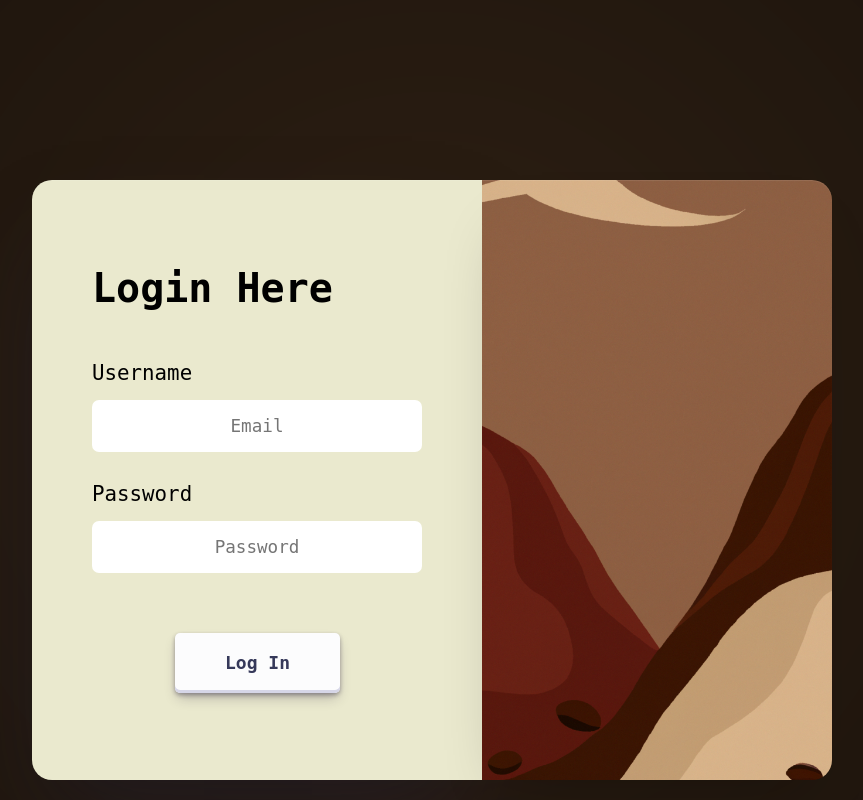
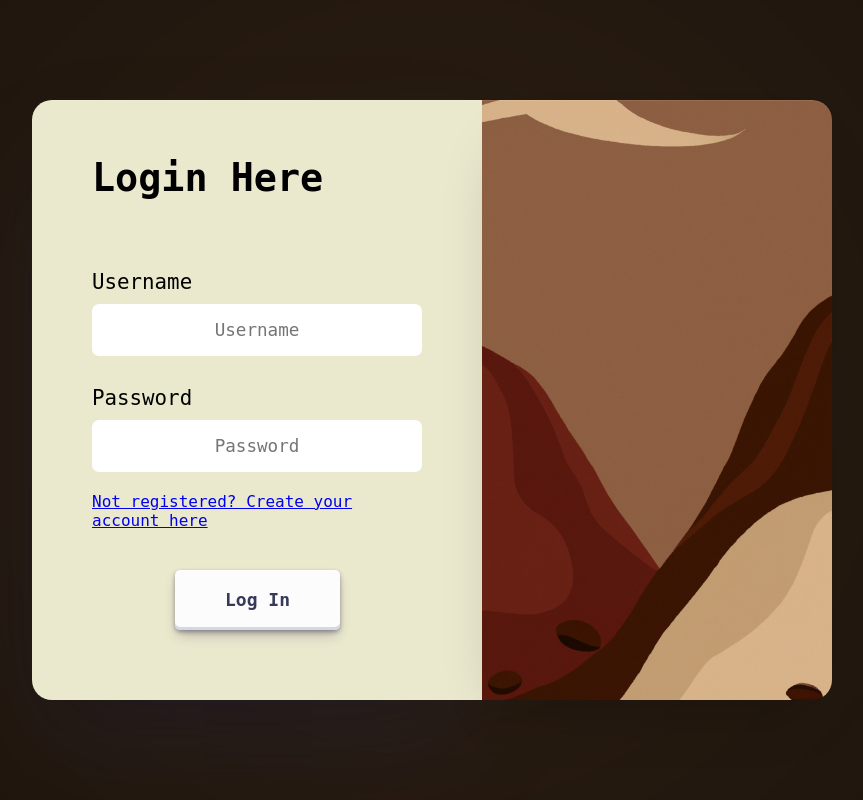
Before and after one commit to L1nk01/Login, a PHP site: page / in a window 1280 px wide. Shown: the whole page, without its empty margins (208-1071 px from the left). Run offline with PHP 8.4, Linux system fonts and the light colour scheme.

Commit message:
project finished, sorry

```diff
--- /dev/null
+++ b/includes/Connection.php
@@ -0,0 +1,43 @@
+<?php
+
+class Connection
+{
+  private $config = [
+    'host' => 'localhost',
+    'dbname' => 'login',
+    'username' => 'root',
+    'password' => '',
+    'charset' => 'utf8'
+  ];
+  private $instance = null;
+  private $dbh;
+
+  public function __construct()
+  {
+    $dsn = "mysql:host={$this->config['host']};dbname={$this->config['dbname']};charset={$this->config['charset']}";
+    try {
+      $this->dbh = new PDO($dsn, $this->config['username'], $this->config['password']);
+      $this->dbh->setAttribute(PDO::ATTR_ERRMODE, PDO::ERRMODE_EXCEPTION);
+    } catch (PDOException $e) {
+      die("Connection failed: " . $e->getMessage());
+    }
+  }
+
+  public static function getAvailableDrivers()
+  {
+    return PDO::getAvailableDrivers();
+  }
+
+  public static function getInstance()
+  {
+    if (self::$instance === null) {
+      self::$instance = new self();
+    }
+    return self::$instance;
+  }
+
+  public function getConnection()
+  {
+    return $this->dbh;
+  }
+}
--- /dev/null
+++ b/includes/User.php
@@ -0,0 +1,59 @@
+<?php
+
+include_once __DIR__ . '/Connection.php';
+
+class User extends Connection
+{
+  private $dbh;
+  private $name;
+  private $username;
+
+  public function __construct()
+  {
+    parent::__construct();
+    $this->dbh = $this->getConnection();
+  }
+
+  public function userExists(string $username, string $password): bool
+  {
+    try {
+      $md5password = md5($password);
+      $query = 'SELECT * FROM users WHERE username = :username AND password = :password';
+
+      $stmt = $this->dbh->prepare($query);
+      $stmt->bindParam(':username', $username);
+      $stmt->bindParam(':password', $md5password);
+      $stmt->execute();
+
+      return $stmt->rowCount() ? true : false;
+      // return $stmt->rowCount() > 0;
+    } catch (PDOException $e) {
+      // Maneja la excepción de la consulta
+      error_log('Error en userExists: ' . $e->getMessage());
+      return false;
+    }
+  }
+
+  public function setUser(string $username): void
+  {
+    $query = 'SELECT * FROM users WHERE username = :username';
+    $stmt = $this->dbh->prepare($query);
+    $stmt->bindParam(':username', $username);
+    $stmt->execute();
+
+    foreach ($stmt as $currentUser) {
+      // $this->name = $currentUser['name'];
+      $this->username = $currentUser['username'];
+    }
+  }
+
+  public function getName()
+  {
+    return $this->name;
+  }
+
+  public function getUsername()
+  {
+    return $this->username;
+  }
+}
--- /dev/null
+++ b/includes/UserSession.php
@@ -0,0 +1,20 @@
+<?php
+
+class UserSession {
+  public function __construct() {
+    session_start();
+  }
+
+  public function setCurrentUser($user) {
+    $_SESSION['user'] = $user;
+  }
+
+  public function getCurrentUser() {
+    return $_SESSION['user'];
+  }
+
+  public function closeSession() {
+    session_unset();
+    session_destroy();
+  }
+}
--- a/index.php
+++ b/index.php
@@ -1,36 +1,27 @@
-<!DOCTYPE html>
-<html lang="en">
-<head>
-    <meta charset="UTF-8">
-    <meta http-equiv="X-UA-Compatible" content="IE=edge">
-    <meta name="viewport" content="width=device-width, initial-scale=1.0">
+<?php
 
-    <title>Login</title>
+include_once __DIR__ . '/includes/User.php';
+include_once __DIR__ . '/includes/UserSession.php';
 
-    <link rel="stylesheet" href="./stylesheets/styles.css">
-    <script src="./index.js" defer></script>
-</head>
-<body>
-    <div class="form-box">
-        <div class="left-side">
-            <form class="login">
-                <h3>Login Here</h3>
+$userSession = new UserSession();
+$user = new User();
 
-                <div id="username-label">
-                    <p>Username</p>
-                    <label for="username"></label><input type="text" placeholder="Email" id="username" class="input"></label>
-                </div>
+if (isset($_SESSION['user'])) { // there was a session started
+  $user->setUser($userSession->getCurrentUser());
+  include_once __DIR__ . '/public/views/home.php';
+} else if (isset($_POST['username']) && isset($_POST['password'])) {
+  $userField = $_POST['username'];
+  $passwordField = $_POST['password'];
 
-                <div id="password-label">
-                    <p>Password</p>
-                    <label for="password"></label><input type="password" placeholder="Password" id="password" class="input"></label>
-                </div>
+  if ($user->userExists($userField, $passwordField)) { // user logged in
+    $userSession->setCurrentUser($userField);
+    $user->setUser($userField);
 
-                <button class="login-btn btn">Log In</button>
-            </form>
-        </div>
-
-        <div class="right-side"></div>
-    </div>
-</body>
-</html>
+    include_once __DIR__ . '/public/views/home.php';
+  } else {
+    $errorLogin = "The username and/or password is wrong.";
+    include_once __DIR__ . '/public/views/login_form.php';
+  }
+} else { // user put wrong password
+  include_once __DIR__ . '/public/views/login_form.php';
+}
--- a/public/src/index.js
+++ b/public/src/index.js
@@ -1,3 +1,4 @@
+addEventListener("DOMContentLoaded", (event) => {
   function update(e){
     var x = e.clientX || e.touches[0].clientX;
     var y = e.clientY || e.touches[0].clientY;
@@ -8,3 +9,4 @@ function update(e){
 
   document.addEventListener('mousemove',update);
   document.addEventListener('touchmove',update);
+});
--- a/public/stylesheets/styles.css
+++ b/public/stylesheets/styles.css
@@ -17,21 +17,23 @@
             rgba(0, 0, 0, .95) 100%)
 }
 
-body{
+body {
     margin: 0;
     font-family: "JetBrains Mono", monospace;
-    font-size: 1.3rem;
+    font-size: 1.2rem;
+    min-height: 100vh;
+    display: flex;
+    align-items: center;
+    justify-content: center;
 }
 
-.form-box{
-    display: grid;
-    grid-template-columns: auto auto;
-    place-content: center;
-    margin-top: 180px;
+.form-box {
+    display: flex;
+    flex-direction: row;
 }
 
-.left-side{
-    background-color:#eae9ce;
+.left-side {
+    background-color: #eae9ce;
     width: 450px;
     height: 600px;
     border-radius: 20px 0 0 20px;
@@ -39,9 +41,9 @@ body{
     z-index: 1;
 }
 
-.right-side{
-    background-color:#855c3b;
-    background-image: url(../public/assets/login.png);
+.right-side {
+    background-color: #855c3b;
+    background-image: url(../assets/login.png);
     background-size: cover;
     background-position: 40%;
     width: 350px;
@@ -54,18 +56,14 @@ body{
 .login {
     height: 100%;
     display: flex;
-    flex-direction:column;
+    flex-direction: column;
     margin: 0 60px;
 
 }
 
-.login h3 {
-    font-size: 2.5rem;
-    margin: 85px 0 40px 0;
-}
-
-.login p {
+.login label {
     margin: 0;
+    font-size: 1.3rem;
 }
 
 .login input {
@@ -76,33 +74,37 @@ body{
     font-size: 1.1rem;
 }
 
+.login a {
+    font-size: 1rem;
+}
+
 .input {
     border-style: hidden;
 }
 
 .input:hover {
-    border-style:solid;
+    border-style: solid;
     height: 46px;
 }
 
 #username-label {
-    display:flex;
+    display: flex;
     flex-direction: column;
     margin: 10px 0;
 }
 
 #username-label label {
-    margin-bottom: 15px;
+    margin-bottom: 10px;
 }
 
 #password-label {
-    display:flex;
+    display: flex;
     flex-direction: column;
     margin: 20px 0;
 }
 
 #password-label label {
-    margin-bottom: 15px;
+    margin-bottom: 10px;
 }
 
 .btn {
@@ -153,3 +155,40 @@ body{
     box-shadow: #D6D6E7 0 3px 7px inset;
     transform: translateY(2px);
 }
+
+#login-header {
+    position: relative;
+    padding: 55px 0 60px 0;
+}
+
+#login-header h1 {
+    margin: 0;
+}
+
+#login-header span {
+    color: #a61b11;
+    position: absolute;
+    bottom: 10px;
+}
+
+.home-container {
+    background-color: #eae9ce;
+    width: 800px;
+    height: 600px;
+    border-radius: 20px;
+    box-shadow: rgba(255, 255, 255, 0.1) 0px 1px 1px 0px inset, rgba(50, 50, 93, 0.25) 0px 50px 100px -20px, rgba(0, 0, 0, 0.3) 0px 30px 60px -30px;
+    z-index: 1;
+    display: flex;
+    flex-direction: column;
+    align-items: center;
+    justify-content: center;
+    gap: 80px;
+}
+
+.home-container h1 {
+    margin: 0;
+}
+
+.home-container a {
+    margin: 0;
+}
--- /dev/null
+++ b/public/views/login_form.php
@@ -0,0 +1,51 @@
+<!DOCTYPE html>
+<html lang="en">
+
+<head>
+  <meta charset="UTF-8">
+  <meta http-equiv="X-UA-Compatible" content="IE=edge">
+  <meta name="viewport" content="width=device-width, initial-scale=1.0">
+
+  <title>Login</title>
+
+  <link rel="stylesheet" href="public/stylesheets/styles.css">
+  <script src="public/src/index.js" defer></script>
+</head>
+
+<body>
+  <div class="form-box">
+    <div class="left-side">
+      <form class="login" action="" method="POST">
+
+        <div id="login-header">
+          <h1>
+            Login Here
+          </h1>
+
+          <?php
+          if (isset($errorLogin)) {
+            echo "<span>" . $errorLogin . "</span>";
+          }
+          ?>
+        </div>
+
+        <div id="username-label">
+          <label for="username">Username</label>
+          <input type="text" placeholder="Username" id="username" name="username" class="input"></label>
+        </div>
+
+        <div id="password-label">
+          <label for="password">Password</label>
+          <input type="password" placeholder="Password" id="password" name="password" class="input"></label>
+        </div>
+
+        <a href="./public/views/register_form.php">Not registered? Create your account here</a>
+        <button type="submit" value="Log In" class="login-btn btn">Log In</button>
+      </form>
+    </div>
+
+    <div class="right-side"></div>
+  </div>
+</body>
+
+</html>
```
Also changed, not shown: includes/logout.php (added, +7 -0 lines), includes/register.php (added, +29 -0 lines), public/views/home.php (added, +25 -0 lines), public/views/register_form.php (added, +43 -0 lines), README.md. Lines whose indentation alone changed are shown as unchanged.
